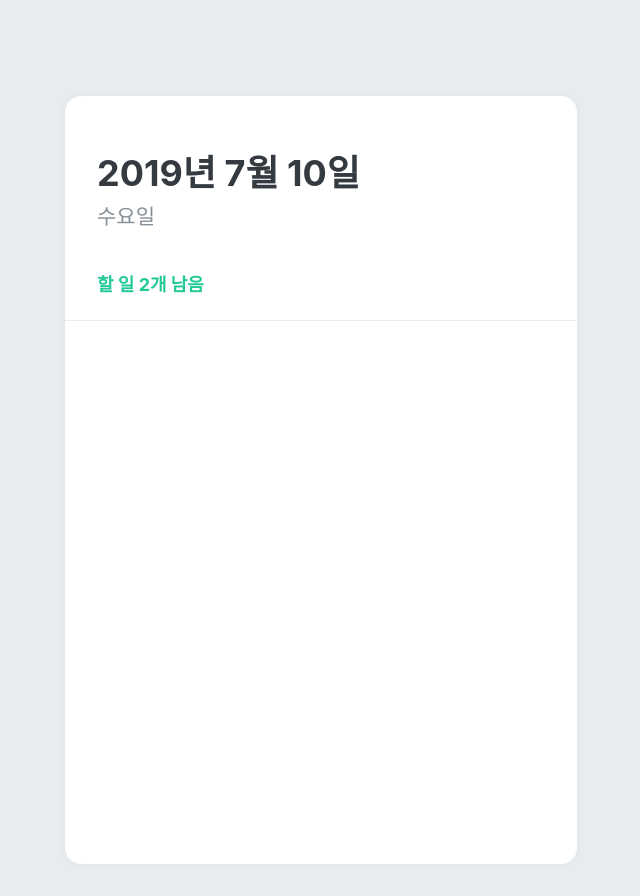
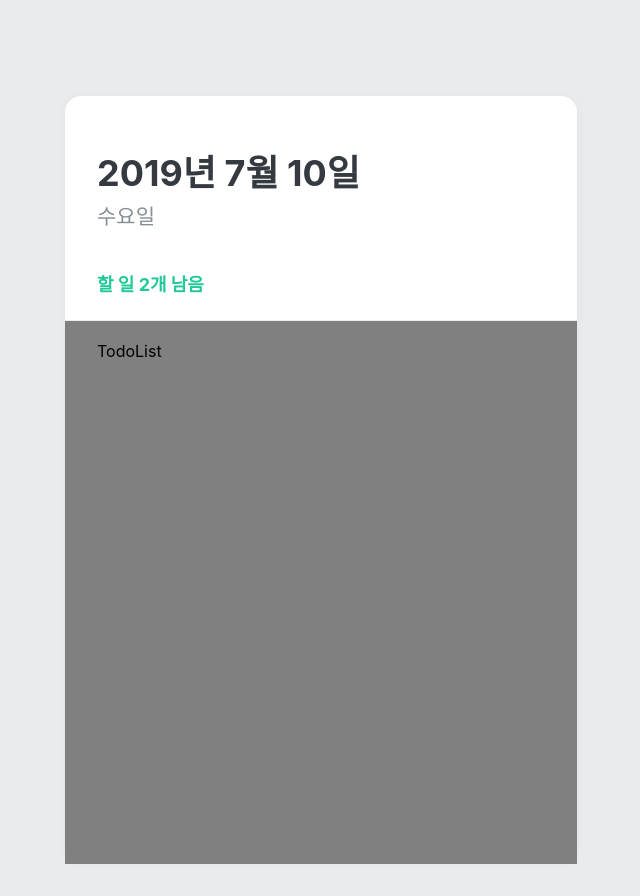
Before and after one commit to jjy321501/React-App, a React (Create React App) app in the folder mashup-todolist/: page / in a window 1280 px wide. Shown: the whole page, without its empty margins (319-959 px from the left). Built offline with nearby package versions, Linux system fonts and the light colour scheme.

Commit message:
TodoListBlock background 색 채우기

```diff
--- a/mashup-todolist/src/App.js
+++ b/mashup-todolist/src/App.js
@@ -2,6 +2,7 @@
 import { createGlobalStyle } from 'styled-components';
 import TodoTemplate from './components/TodoTemplate';
 import TodoHead from './components/TodoHead';
+import TodoList from './components/TodoList';
 
 const GlobalStyle = createGlobalStyle`
   body {
@@ -15,6 +16,7 @@
       <GlobalStyle/>
       <TodoTemplate>
         <TodoHead/>
+        <TodoList/>
       </TodoTemplate>
     </>
   );
--- /dev/null
+++ b/mashup-todolist/src/components/TodoList.js
@@ -0,0 +1,16 @@
+import React from 'react';
+import styled from 'styled-components';
+
+const TodoListBlock = styled.div`
+    flex: 1;
+    padding: 20px 32px;
+    padding-bottom: 48px;
+    overflow-y: auto;
+    background: gray; /* 사이즈 조정이 잘 되고 있는지 확인하기위한 임시 스타일 */
+`;
+
+function  TodoList() {
+    return <TodoListBlock>TodoList</TodoListBlock>;
+}
+
+export default TodoList;
```
